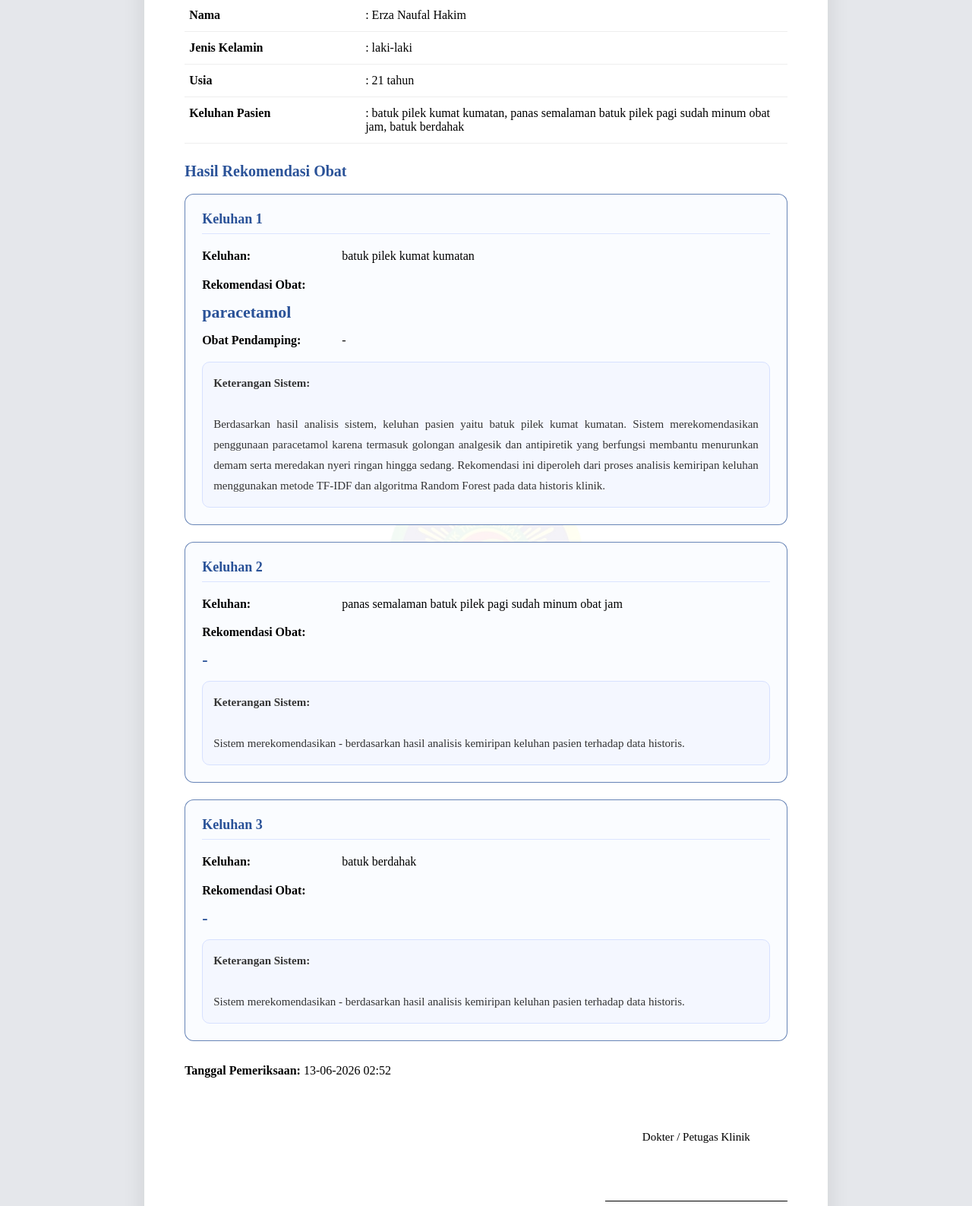
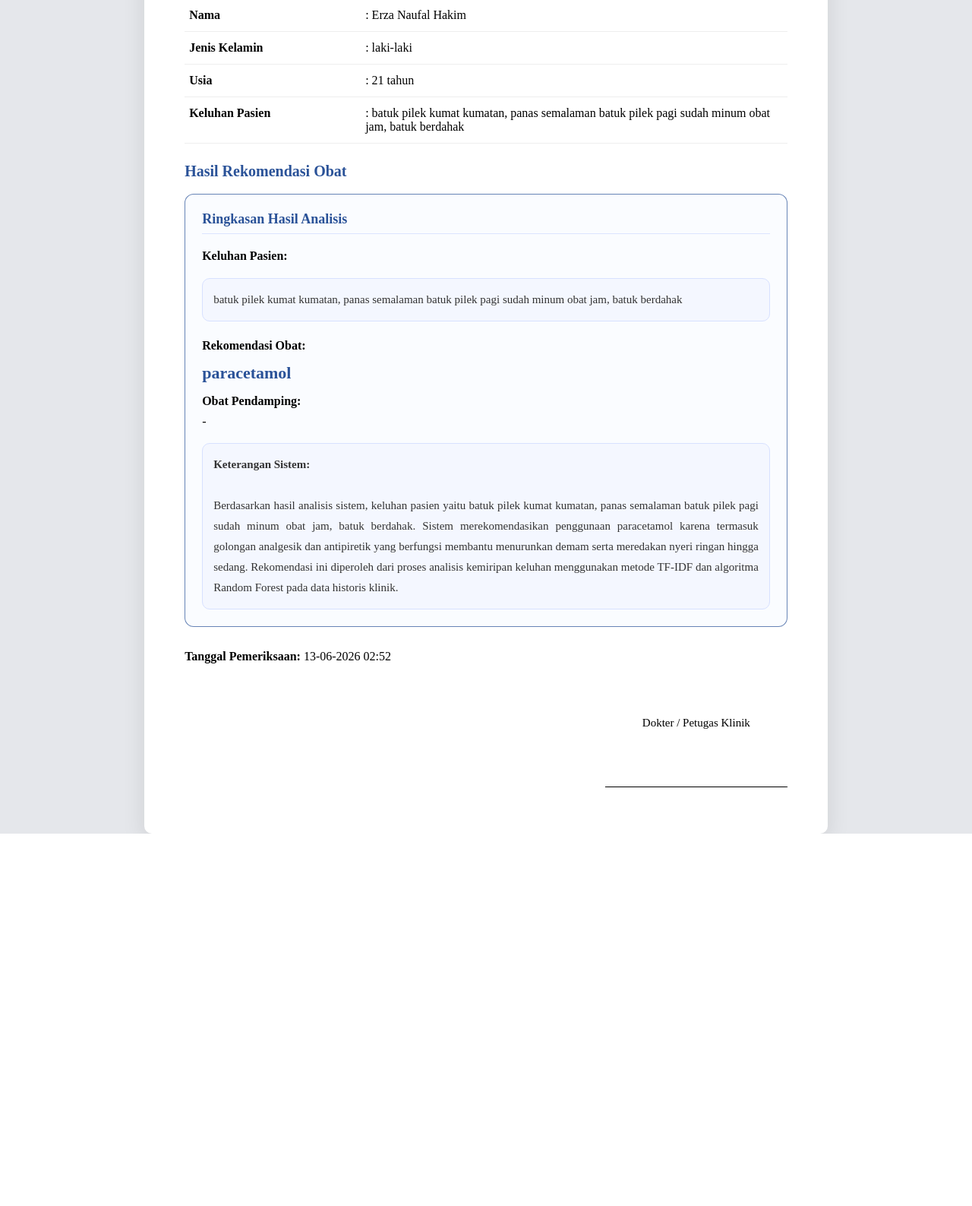
Before and after one commit to fauzi0413/rekomendasi-obat, a Flask app: page /print/1 in a window 1280 px wide. Shown: the part 357-1944 px from the top of the page at 76% size. After the commit the page ends 1454 px from the top, so only its background shows below. Run offline with Flask 3, Linux system fonts and the light colour scheme; parts of the project's set-up code (start-up, migrations or seed data) failed here and were passed over.

Commit message:
change report and data patient page

```diff
--- a/app.py
+++ b/app.py
@@ -630,44 +630,15 @@ def print_data(index):
         len(daftar_obat)
     )
 
-    hasil_list = []
-
-    for i in range(jumlah):
-
-        keluhan = (
-            daftar_keluhan[i]
-            if i < len(daftar_keluhan)
-            else "-"
+    hasil_list = [{
+        "keluhan": keluhan_text,
+        "obat": obat_text,
+        "obat_pendamping": obat_pendamping,
+        "keterangan": generate_keterangan(
+            keluhan_text,
+            daftar_obat[0]
         )
-
-
-        obat = (
-            daftar_obat[i]
-            if i < len(daftar_obat)
-            else "-"
-        )
-        hasil_list.append({
-
-            "keluhan": keluhan,
-
-            "diagnosa": p.get(
-                'diagnosa',
-                '-'
-            ),
-
-            "obat": obat,
-
-            "obat_pendamping":
-            obat_pendamping,
-
-            "prob":100,
-
-            "keterangan":
-            generate_keterangan(
-                keluhan,
-                obat
-            )
-        })
+    }]
 
     return render_template(
 
@@ -960,7 +931,7 @@ def predict():
         top_obat[2],
 
         "obat":
-        top_obat[0],
+        ", ".join(top_obat),
 
         "obat_pendamping":
         obat_pendamping_histori
--- a/templates/laporan_pasien.html
+++ b/templates/laporan_pasien.html
@@ -421,87 +421,44 @@
 
     <div class="hasil-wrapper">
 
+        <div class="hasil-wrapper">
             <div class="hasil-title">
-
                 Hasil Rekomendasi Obat
-
             </div>
 
             {% if hasil_list %}
 
-            {% for h in hasil_list %}
+            {% set h = hasil_list[0] %}
 
             <div class="obat-box">
 
                 <div class="bagian-title">
-
-                    Keluhan {{ loop.index }}
-
+                    Ringkasan Hasil Analisis
                 </div>
 
                 <div class="isi-item">
-
-                    <strong>Keluhan:</strong>
-
-                    {{ h.keluhan }}
-
+                    <strong>Keluhan Pasien:</strong>
                 </div>
 
-                <!-- <div class="isi-item">
+                <div class="keterangan-box">
+                    {{ p.keluhan }}
+                </div>
 
-                    <strong>Top 1:</strong>
+                <br>
 
-                    {{ h.top1 }}
+                <div class="isi-item">
+                    <strong>Rekomendasi Obat:</strong>
+                </div>
 
+                <div class="obat-nama">
+                    {{ h.obat }}
                 </div>
 
                 <div class="isi-item">
-
-                    <strong>Top 2:</strong>
-
-                    {{ h.top2 }}
-
+                    <strong>Obat Pendamping:</strong>
+                    <br>
+                    {{ h.obat_pendamping }}
                 </div>
-
-                <div class="isi-item">
-
-                    <strong>Top 3:</strong>
-
-                    {{ h.top3 }}
-
-                </div>
-
-                <div class="isi-item">
-
-                    <strong>Probabilitas:</strong>
-
-                    {{ h.prob }}%
-
-                </div> -->
-
-                <div class="isi-item">
-
-                    <strong>Rekomendasi Obat:</strong>
-
-                </div>
-
-                <div class="obat-nama">
-
-                    {{ h.obat }}
-
-                </div>
-
-                {% if loop.first %}
-
-                <div class="isi-item">
-
-                    <strong>Obat Pendamping:</strong>
-
-                    {{ h.obat_pendamping }}
-
-                </div>
-
-                {% endif %}
 
                 <div class="keterangan-box">
 
@@ -515,17 +472,15 @@
 
             </div>
 
-            {% endfor %}
-
             {% else %}
 
             <div class="obat-box">
-
                 Tidak ada data rekomendasi obat.
-
             </div>
 
             {% endif %}
+        </div>
+
 
     </div>
 
```
Lines whose indentation alone changed are shown as unchanged.
